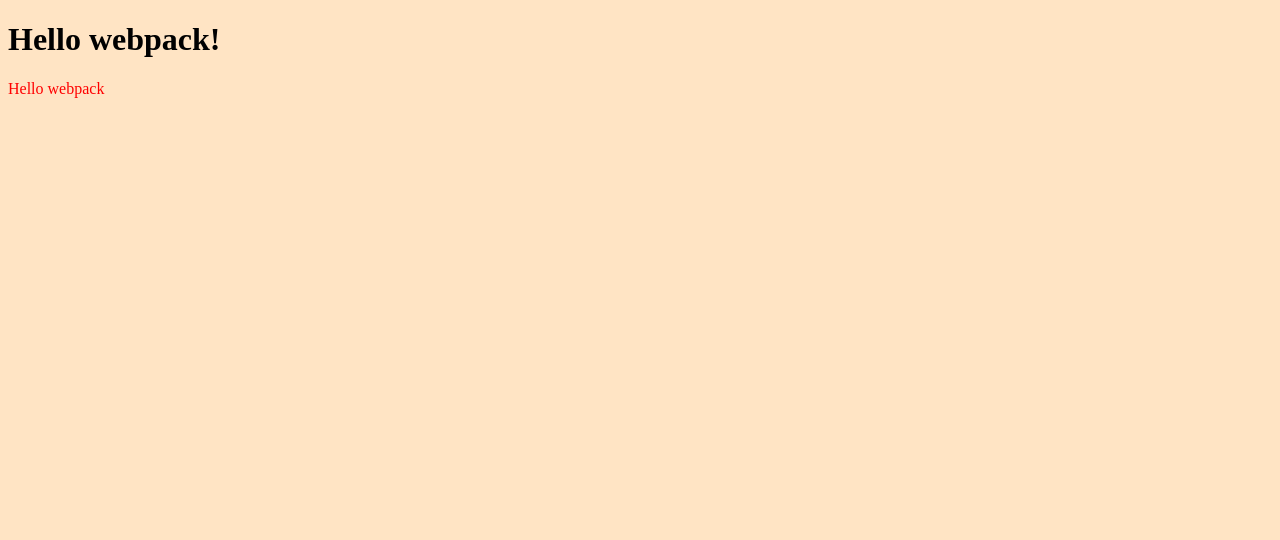
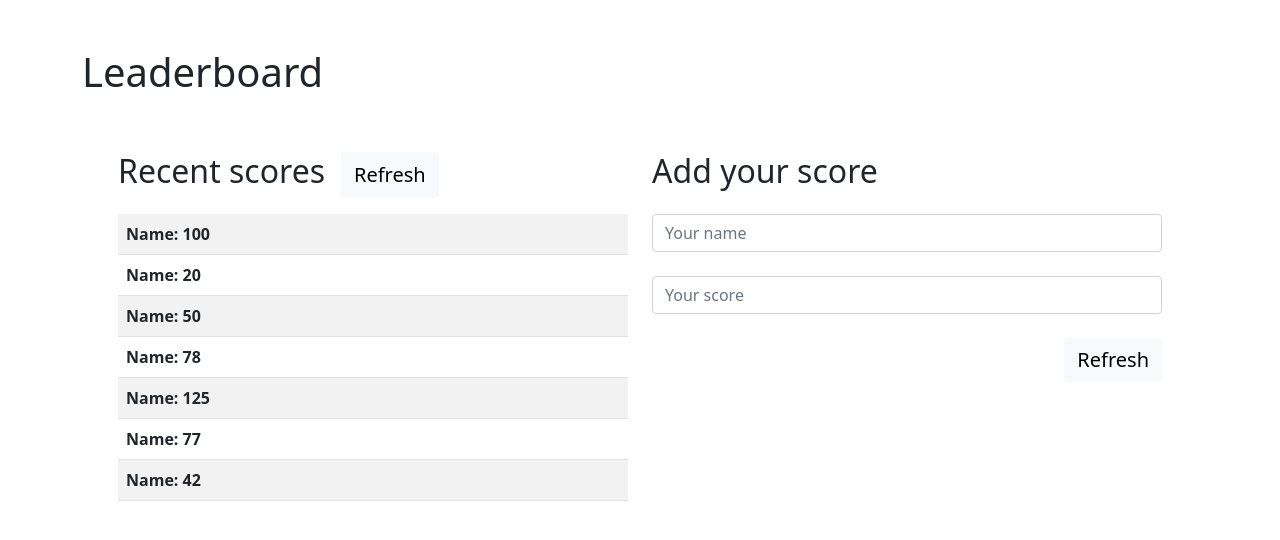
Before and after one commit to aristides1000/leaderboard, a website built with webpack: page src/index.html in a window 1280 px wide. Built offline with nearby package versions, Linux system fonts and the light colour scheme.

Commit message:
Finish layout

```diff
--- a/src/index.html
+++ b/src/index.html
@@ -1,11 +1,63 @@
 <!DOCTYPE html>
 <html lang="en">
 <head>
-    <meta charset="UTF-8">
-    <meta name="viewport" content="width=device-width, initial-scale=1.0">
-    <title>Wbpack Exercise</title>
+  <meta charset="UTF-8">
+  <meta name="viewport" content="width=device-width, initial-scale=1.0">
+  <link href="https://cdn.jsdelivr.net/npm/bootstrap@5.1.0/dist/css/bootstrap.min.css" rel="stylesheet" integrity="sha384-KyZXEAg3QhqLMpG8r+8fhAXLRk2vvoC2f3B09zVXn8CA5QIVfZOJ3BCsw2P0p/We" crossorigin="anonymous">
+  <title>Wbpack Exercise</title>
 </head>
 <body>
-    <h1>Hello webpack!</h1>
+  <div class="container">
+    <div class="row">
+      <div class="col-12 mt-5">
+        <h1>Leaderboard</h1>
+      </div>
+    </div>
+    <div class="row mt-5 mx-4">
+      <div class="col-6">
+        <div class="d-flex mb-3">
+          <h2 class="me-3">Recent scores</h2>
+          <button type="button" class="btn btn-light fs-5">Refresh</button>
+        </div>
+        <table class="table table-striped">
+          <tbody>
+            <tr>
+              <th scope="row">Name: 100</th>
+            </tr>
+            <tr>
+              <th scope="row">Name: 20</th>
+            </tr>
+            <tr>
+              <th scope="row">Name: 50</th>
+            </tr>
+            <tr>
+              <th scope="row">Name: 78</th>
+            </tr>
+            <tr>
+              <th scope="row">Name: 125</th>
+            </tr>
+            <tr>
+              <th scope="row">Name: 77</th>
+            </tr>
+            <tr>
+              <th scope="row">Name: 42</th>
+            </tr>
+          </tbody>
+        </table>
+      </div>
+      <div class="col-6">
+        <h2 class="mb-4">Add your score</h2>
+        <input type="text" class="form-control mb-4" id="name" placeholder="Your name">
+        <input type="number" class="form-control mb-4" id="score" placeholder="Your score">
+        <div class="d-flex justify-content-end">
+          <button type="button" class="btn btn-light fs-5 ">Refresh</button>
+        </div>
+      </div>
+    </div>
+  </div>
+
+  <script src="https://cdn.jsdelivr.net/npm/bootstrap@5.1.0/dist/js/bootstrap.bundle.min.js" integrity="sha384-U1DAWAznBHeqEIlVSCgzq+c9gqGAJn5c/t99JyeKa9xxaYpSvHU5awsuZVVFIhvj" crossorigin="anonymous"></script>
+  <script type="module" src="https://unpkg.com/ionicons@5.5.2/dist/ionicons/ionicons.esm.js"></script>
+  <script nomodule src="https://unpkg.com/ionicons@5.5.2/dist/ionicons/ionicons.js"></script>
 </body>
 </html>
--- a/src/index.js
+++ b/src/index.js
@@ -1,14 +1,11 @@
 /* eslint-disable linebreak-style */
+/* eslint-disable no-unused-vars */
 import _ from 'lodash';
 import './style.css';
 
 function component() {
   const element = document.createElement('div');
 
-  // Lodash, now imported by this script
-  element.innerHTML = _.join(['Hello', 'webpack'], ' ');
-  element.classList.add('hello');
-
   return element;
 }
 
--- a/src/style.css
+++ b/src/style.css
@@ -1,7 +1,3 @@
 .hello {
   color: red;
 }
-
-body {
-  background-color: bisque;
-}
```
Also changed, not shown: dist/index.html, 1 other file.
